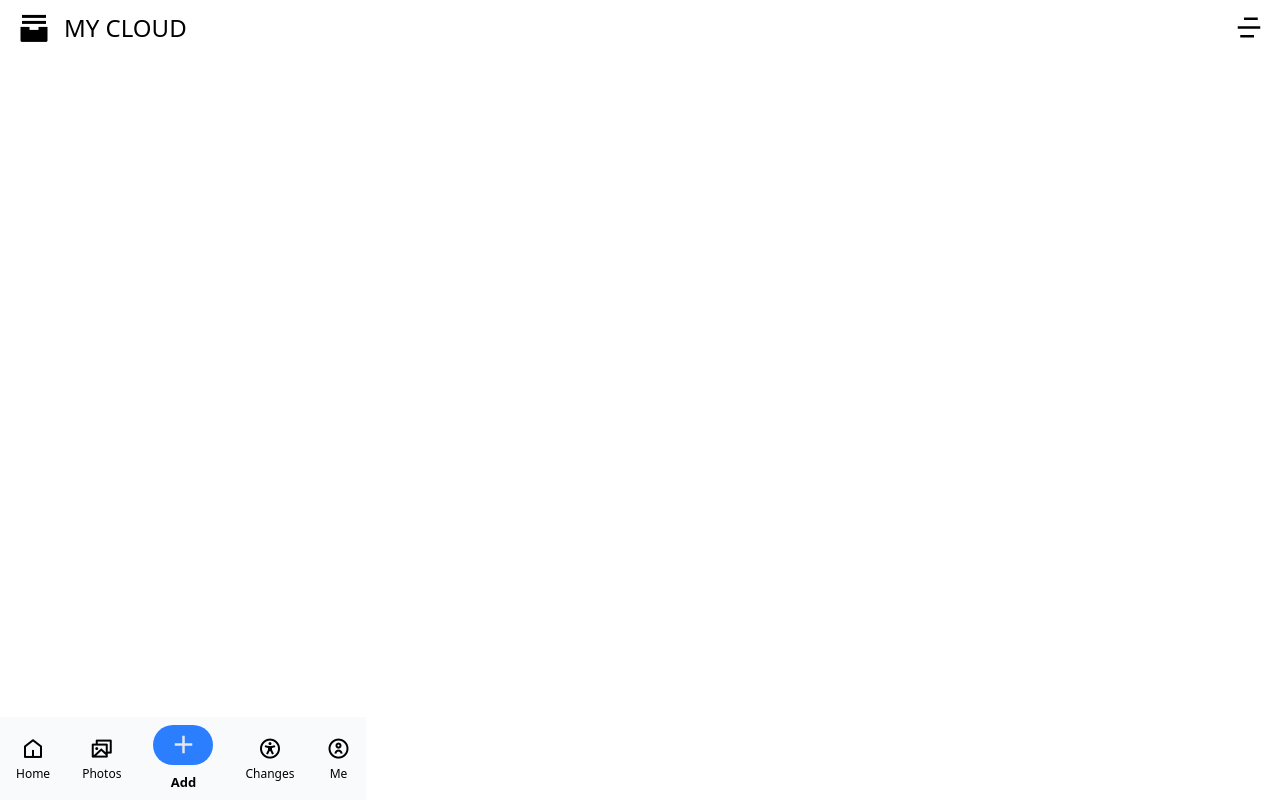
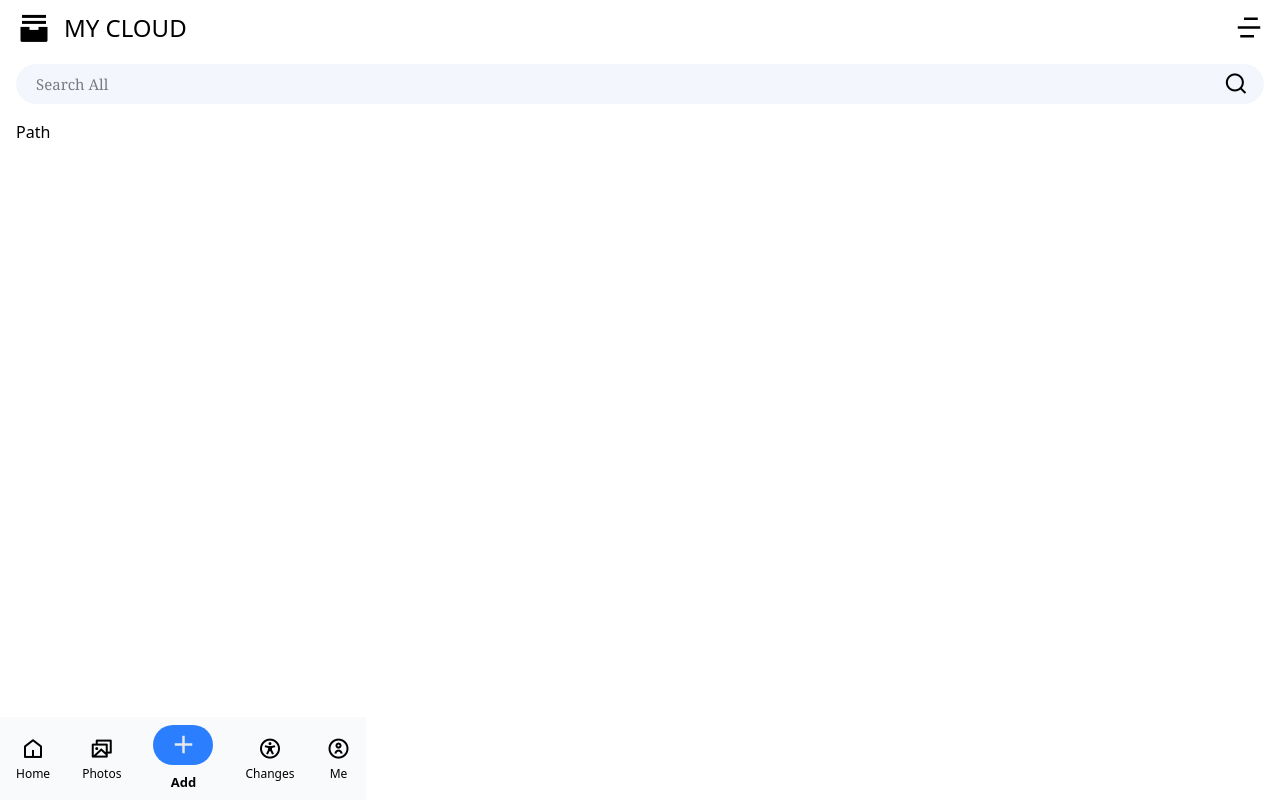
Before and after one commit to Prince-babu86/Devgram, a React (Vite) app: page / in a window 1280 px wide. Built offline with nearby package versions, Linux system fonts and the light colour scheme.

Commit message:
new files added

```diff
--- /dev/null
+++ b/src/Components/Path.jsx
@@ -0,0 +1,9 @@
+import React from 'react'
+
+const Path = () => {
+  return (
+    <div className='py-2 px-4'>Path</div>
+  )
+}
+
+export default Path
--- /dev/null
+++ b/src/Components/Searchbar.jsx
@@ -0,0 +1,14 @@
+import React from 'react'
+
+const Searchbar = () => {
+  return (
+    <div className='py-2 px-4'>
+        <div className="search w-full bg-[#F3F6FD] h-10 flex items-center rounded-full relative">
+            <input className='w-full h-full px-3 outline-none placeholder:text-[15px] font-serif mx-2' type="search" placeholder='Search All' />
+            <i className="ri-search-line absolute right-4 text-2xl"></i>
+        </div>
+    </div>
+  )
+}
+
+export default Searchbar
--- a/src/Pages/Home.jsx
+++ b/src/Pages/Home.jsx
@@ -1,11 +1,15 @@
 import React from 'react'
 import Menubar from "../Components/Menubar"
 import Navbar from '../Components/Navbar'
+import Searchbar from '../Components/Searchbar'
+import Path from '../Components/Path'
 
 const Home = () => {
   return (
     <div>
       <Navbar/>
+      <Searchbar/>
+      <Path/>
       <Menubar/>
     </div>
   )
```
